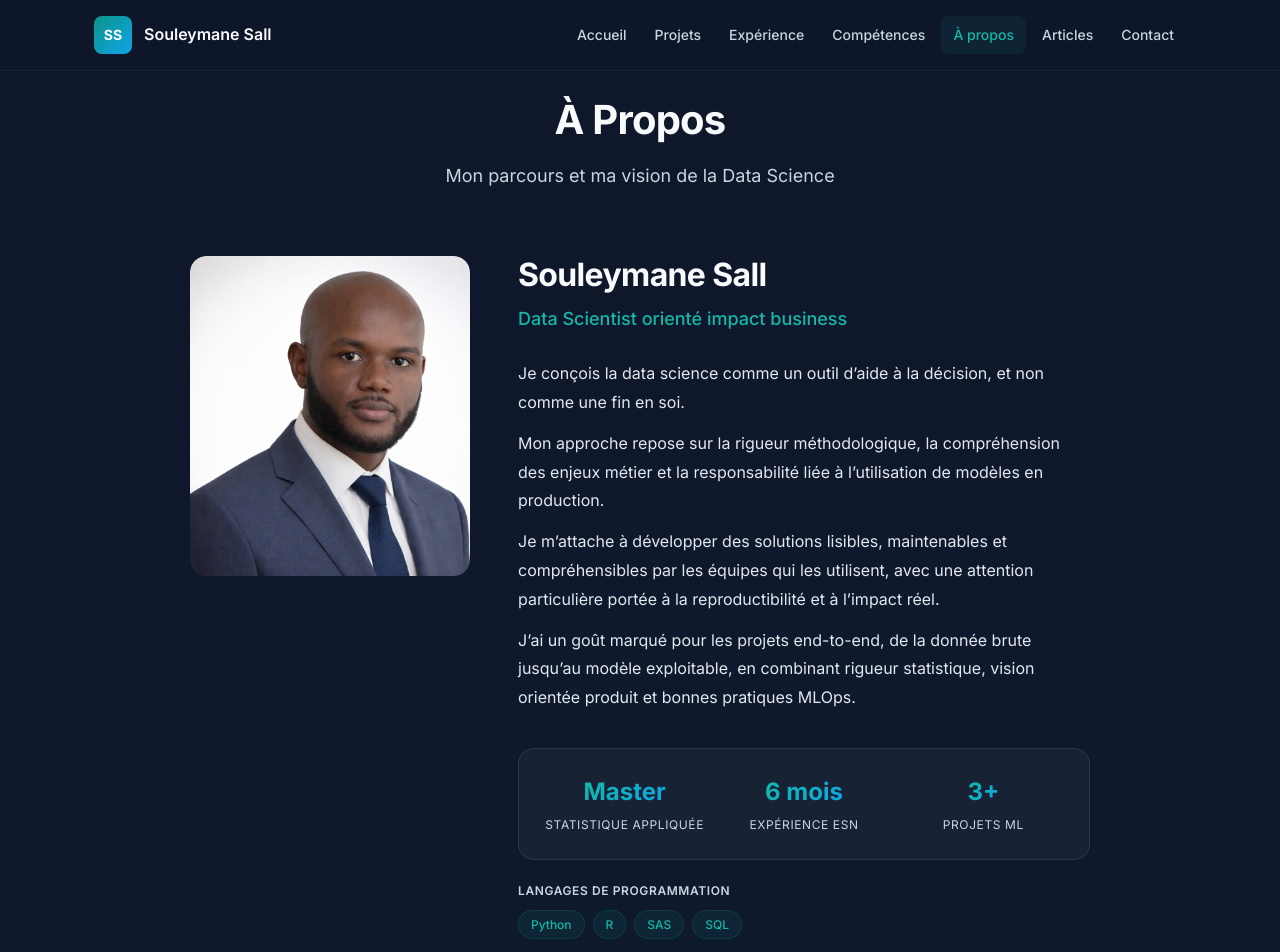
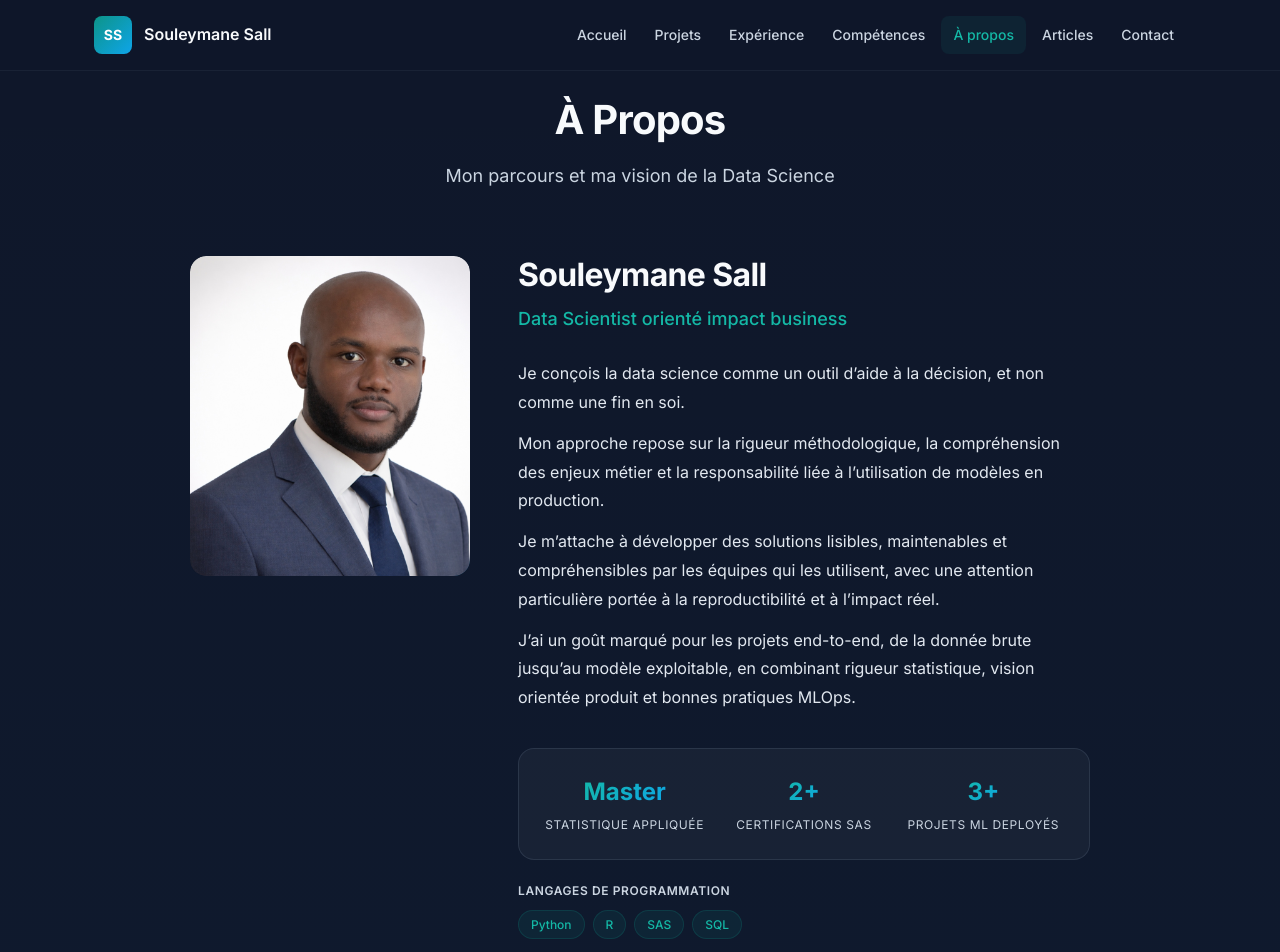
Before and after one commit to Souley225/Portfolio_Web, a React (Vite) app: page /a-propos in a window 1280 px wide. Shown: the top 952 px of the page. Built offline with nearby package versions, Linux system fonts and the light colour scheme.

Commit message:
feat: add About page component displaying personal and professional information

```diff
--- a/src/pages/About.jsx
+++ b/src/pages/About.jsx
@@ -42,12 +42,13 @@ function About() {
                                 <span className="highlight-label">Statistique Appliquée</span>
                             </div>
                             <div className="highlight-item">
-                                <span className="highlight-number">6 mois</span>
-                                <span className="highlight-label">Expérience ESN</span>
+                                <span className="highlight-number">2+</span>
+                                <span className="highlight-label">Certifications SAS</span>
                             </div>
+
                             <div className="highlight-item">
                                 <span className="highlight-number">3+</span>
-                                <span className="highlight-label">Projets ML</span>
+                                <span className="highlight-label">Projets ML Deployés</span>
                             </div>
                         </div>
 
```
